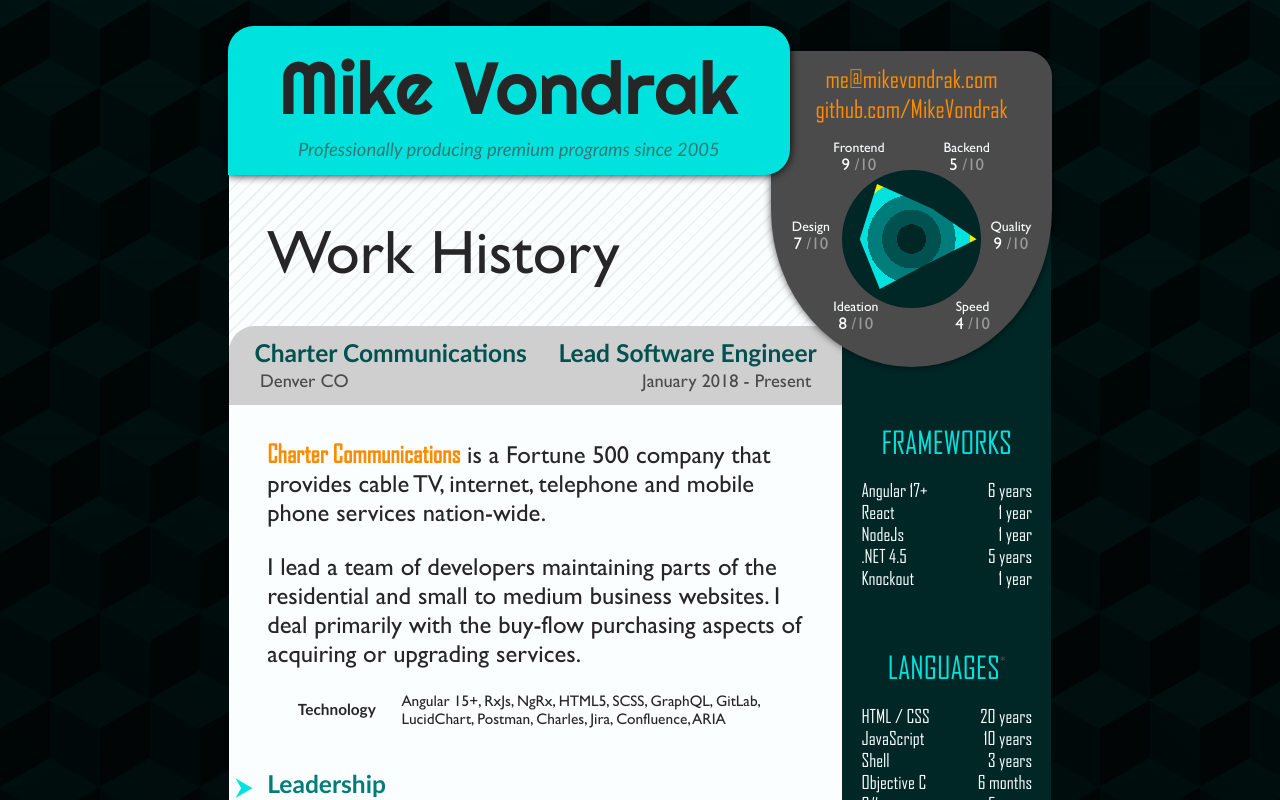
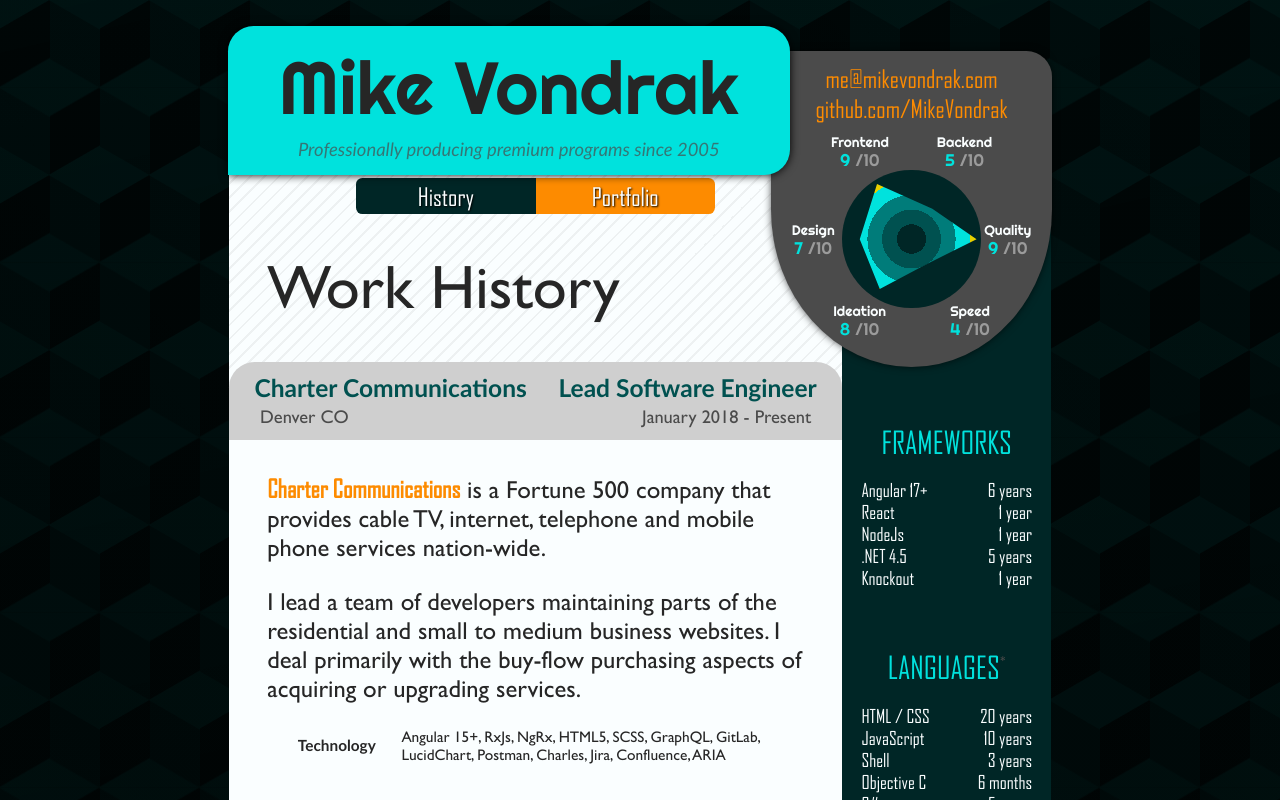
Before and after one commit to MikeVondrak/mike-vondrak, an Angular app: page / in a window 1280 px wide. Shown: the top 800 px of the page. Built offline with nearby package versions, Linux system fonts and the light colour scheme.

Commit message:
clickable toggle

```diff
--- a/src/app/app.component.scss
+++ b/src/app/app.component.scss
@@ -7,11 +7,11 @@
   height: 100%;
 
   .box-background {
+    pointer-events: none;
     @extend %box-background;
   }
 
   .page {
-    z-index: 1;
     position: relative;
     display: flex;
     justify-content: flex-start;
@@ -34,6 +34,8 @@
         transparent 89%
       );
     app-site-header {
+      pointer-events: none;
+      z-index: 1;
       $headerOffest: (
         'zero': -14vw,
         'min': -14vw,
@@ -50,6 +52,7 @@
       @include lib.breakpointProp('margin-bottom', $headerOffest);
     }
     .site-page {
+      z-index: 0;
       flex: 1;
       display: flex;
       flex-direction: row;
@@ -71,11 +74,11 @@
 
       app-site-page {
         flex: 1;
-        padding-bottom: 4vw;
+        padding: 2vw 0 4vw;
         background-color: lib.$color_white;
         border-radius: 0 0 4vw 4vw;
         @include lib.media-breakpoint-gte(lg) {
-          padding-bottom: 2vw;
+          padding: 1vw 0 2vw;
           border-radius: 0 0 2vw 2vw;
         }
       }
--- a/src/app/components/page-parts/site-page/site-page.component.html
+++ b/src/app/components/page-parts/site-page/site-page.component.html
@@ -1,3 +1,4 @@
+<app-topic-selector></app-topic-selector>
 <h2>Work History</h2>
 <app-content-section
   [titleTexts]="['Charter Communications', 'Lead Software Engineer']"
--- a/src/app/components/page-parts/site-page/site-page.component.scss
+++ b/src/app/components/page-parts/site-page/site-page.component.scss
@@ -11,6 +11,7 @@
 }
 
 :host {
+  position: relative;
   display: block;
   background-image:
     linear-gradient(180deg, transparent 40%, lib.$color_white 80%),
@@ -22,20 +23,25 @@
       transparent 10px
     );
 
+  app-topic-selector {
+    position: relative;
+    display: block;
+  }
+
   h2 {
     margin: 0;
-    padding: 6vw 4vw 5vw;
+    padding: 3vw 4vw 5vw;
     @include lib.media-breakpoint-gte(lg) {
-      padding: 4vw 3vw 3vw;
+      padding: 2vw 3vw 3vw;
     }
     @include lib.media-breakpoint-gte(ws) {
-      padding: 3vw 2vw 2.5vw;
+      padding: 1.5vw 2vw 2.5vw;
     }
     @include lib.media-breakpoint-gte(hd) {
-      padding: 2.5vw 1.75vw 2vw;
+      padding: 1.25vw 1.75vw 2vw;
     }
     @include lib.media-breakpoint-gte('4k') {
-      padding: 2vw 1.5vw 1.75vw;
+      padding: 1vw 1.5vw 1.75vw;
     }
   }
   app-content-section {
--- a/src/app/components/page-parts/site-page/site-page.component.ts
+++ b/src/app/components/page-parts/site-page/site-page.component.ts
@@ -1,10 +1,11 @@
 import { Component } from '@angular/core';
 import { ContentSectionComponent } from '../../content-section/content-section.component';
+import { TopicSelectorComponent } from '../../topic-selector/topic-selector.component';
 
 @Component({
   selector: 'app-site-page',
   standalone: true,
-  imports: [ContentSectionComponent],
+  imports: [TopicSelectorComponent, ContentSectionComponent],
   templateUrl: './site-page.component.html',
   styleUrl: './site-page.component.scss'
 })
--- a/src/app/components/skill-meter/skill-meter.component.scss
+++ b/src/app/components/skill-meter/skill-meter.component.scss
@@ -15,6 +15,7 @@
   //background-color: lib.$color_aqua_3;
   background-color: lib.$color_gray_3;
   box-shadow: 0px 0px 10px -2px lib.$color_black;
+  font-family: 'Righteous', sans-serif;
 
   .contact-info-container {
     z-index: 1;
@@ -119,16 +120,16 @@
         display: inline-flex;
         flex-direction: column;
         justify-content: flex-start;
-        color: lib.$color_white;
+        color: lib.$color_aqua_1;
         text-align: center;
 
         &:nth-of-type(1) {
-          top: 8%;
-          left: 16%;
+          top: 4%;
+          left: 15%;
         }
         &:nth-of-type(2) {
-          top: 8%;
-          right: 16%;
+          top: 4%;
+          right: 15%;
         }
         &:nth-of-type(3) {
           top: 42%;
@@ -152,13 +153,14 @@
           justify-content: center;
           span {
             display: block;
-            //text-shadow: 1px 1px 4px lib.$color_black;
+            padding-top: 0.25vw;
             line-height: 1;
             @include lib.bpProp('font-size', 2.75vw);
             white-space: nowrap;
 
             &.skill {
               @include lib.bpProp('font-size', 2.25vw);
+              color: lib.$color_white;
             }
           }
           span.dim {
--- /dev/null
+++ b/src/app/components/topic-selector/topic-selector.component.html
@@ -0,0 +1,8 @@
+<div>
+  <button
+    [class.selected]="onTopic(PageTopicsEnum.History)"
+    (click)="selectTopic(PageTopicsEnum.History)">History</button>
+  <button
+    [class.selected]="onTopic(PageTopicsEnum.Portfolio)"
+    (click)="selectTopic(PageTopicsEnum.Portfolio)">Portfolio</button>
+</div>
--- /dev/null
+++ b/src/app/components/topic-selector/topic-selector.component.scss
@@ -0,0 +1,34 @@
+@use '../../scss/lib';
+
+div {
+  position: relative;
+  display: flex;
+  flex-direction: row;
+  justify-content: center;
+  align-items: center;
+  margin-bottom: 1vw;
+
+  button {
+    width: 18vw;
+    padding: 0.25vw;
+    @include lib.media-breakpoint-gte(lg) {
+      width: 14vw;
+    }
+    @include lib.media-breakpoint-gte(ws) {
+      width: 10vw;
+    }
+
+    &.selected {
+      background-color: lib.$color_aqua_4;
+    }
+    &:first-of-type {
+      border-top-right-radius: 0;
+      border-bottom-right-radius: 0;
+    }
+    &:last-of-type {
+      border-top-left-radius: 0;
+      border-bottom-left-radius: 0;
+    }
+  }
+
+}
--- /dev/null
+++ b/src/app/components/topic-selector/topic-selector.component.ts
@@ -0,0 +1,24 @@
+import { ChangeDetectionStrategy, Component } from '@angular/core';
+import { PageTopics } from '../../models/enums';
+
+@Component({
+  selector: 'app-topic-selector',
+  standalone: true,
+  imports: [],
+  templateUrl: './topic-selector.component.html',
+  styleUrl: './topic-selector.component.scss',
+  changeDetection: ChangeDetectionStrategy.OnPush, // on push so template function doesn't run every CD cycle
+})
+export class TopicSelectorComponent {
+
+  public PageTopicsEnum = PageTopics;
+  public currentTopic = PageTopics.History;
+
+  public selectTopic(topic: PageTopics) {
+    this.currentTopic = topic;
+  }
+
+  public onTopic(testTopic: PageTopics): boolean {
+    return (testTopic === this.currentTopic);
+  }
+}
--- /dev/null
+++ b/src/app/models/enums.ts
@@ -0,0 +1,4 @@
+export enum PageTopics {
+  History = 'History',
+  Portfolio = 'Portfolio'
+}
--- a/src/app/scss/_base.scss
+++ b/src/app/scss/_base.scss
@@ -28,6 +28,36 @@
     &:hover {
       border-bottom: 1px solid rgba(colors.$color_cta, 1);
     }
+    &:active {
+      background-color: colors.$color_yellow;
+    }
+  }
 
+  button {
+    padding: 1vw 2.5vw;
+    border: none;
+    color: colors.$color_white;
+    background-color: colors.$color_orange;
+    transition: background-color 0.2s ease-out;
+    text-shadow: 1px 1px 2px colors.$color_black;
+    border-radius: 1vw;
+    @include utility.media-breakpoint-gte(md) {
+      padding: 0.75vw 1.5vw;
+    }
+    @include utility.media-breakpoint-gte(lg) {
+      padding: 0.75vw 1.5vw;
+      border-radius: 0.5vw;
+    }
+    @include utility.media-breakpoint-gte(xl) {
+      padding: 0.5vw 1vw;
+    }
+
+    &:active {
+      background-color: colors.$color_yellow;
+    }
+
+    &.selected {
+      background-color: colors.$color_gray_3;
+    }
   }
 }
--- a/src/app/scss/_colors.scss
+++ b/src/app/scss/_colors.scss
@@ -11,6 +11,6 @@
 $color_gray_4: #262626;
 $color_gray_5: #0B0B0B;
 $color_orange: #fd8b00;
-$color_yellow: #f0f000;
+$color_yellow: #e7d000;
 
 $color_cta: $color_orange;
```
Also changed, not shown: 1 other file (tests, documents, lock files or other folders).
